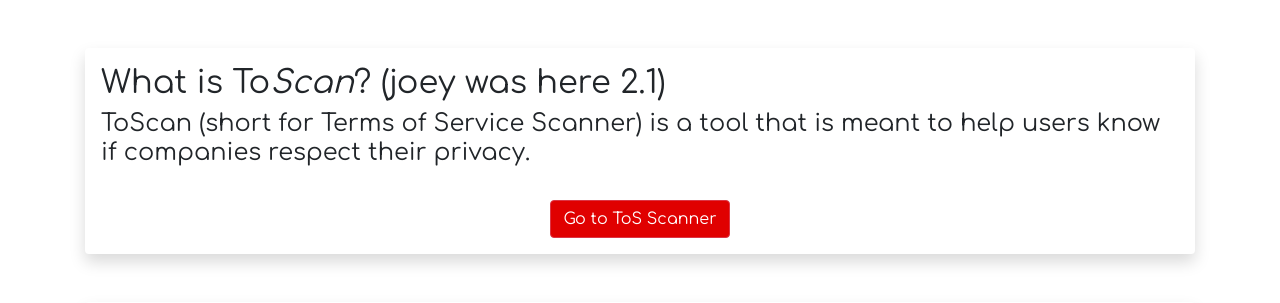
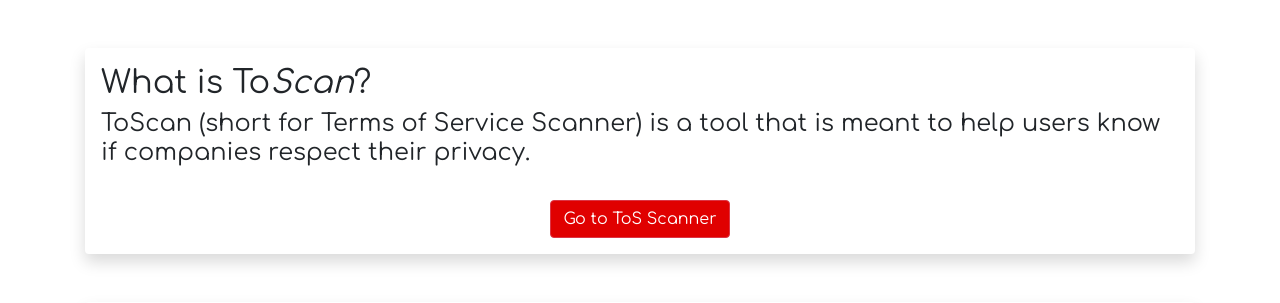
Before and after one commit to JosephShepin/ToScan, a Flask app: template templates/home.html in a window 1280 px wide. Shown: the part 56-359 px from the top of the page. Run offline with Flask 2, Linux system fonts and the light colour scheme; the template is opened without the code that fills it, so the values that code supplies are empty; some libraries are stand-ins or nearby versions.

Commit message:
Update home.html

```diff
--- a/templates/home.html
+++ b/templates/home.html
@@ -50,7 +50,7 @@
   <div class="shadow p-3 mb-5 bg-white rounded">
 
       <!-- Body of page begins here: What is toscan, link to web store, why toscan, examples -->
-      <h2>What is To<em>Scan</em>? (joey was here 2.1)</h2>
+      <h2>What is To<em>Scan</em>?</h2>
       <h4>ToScan (short for Terms of Service Scanner) is a tool that is meant to help users know if companies respect their privacy.</h4>
 
       <br>
```
